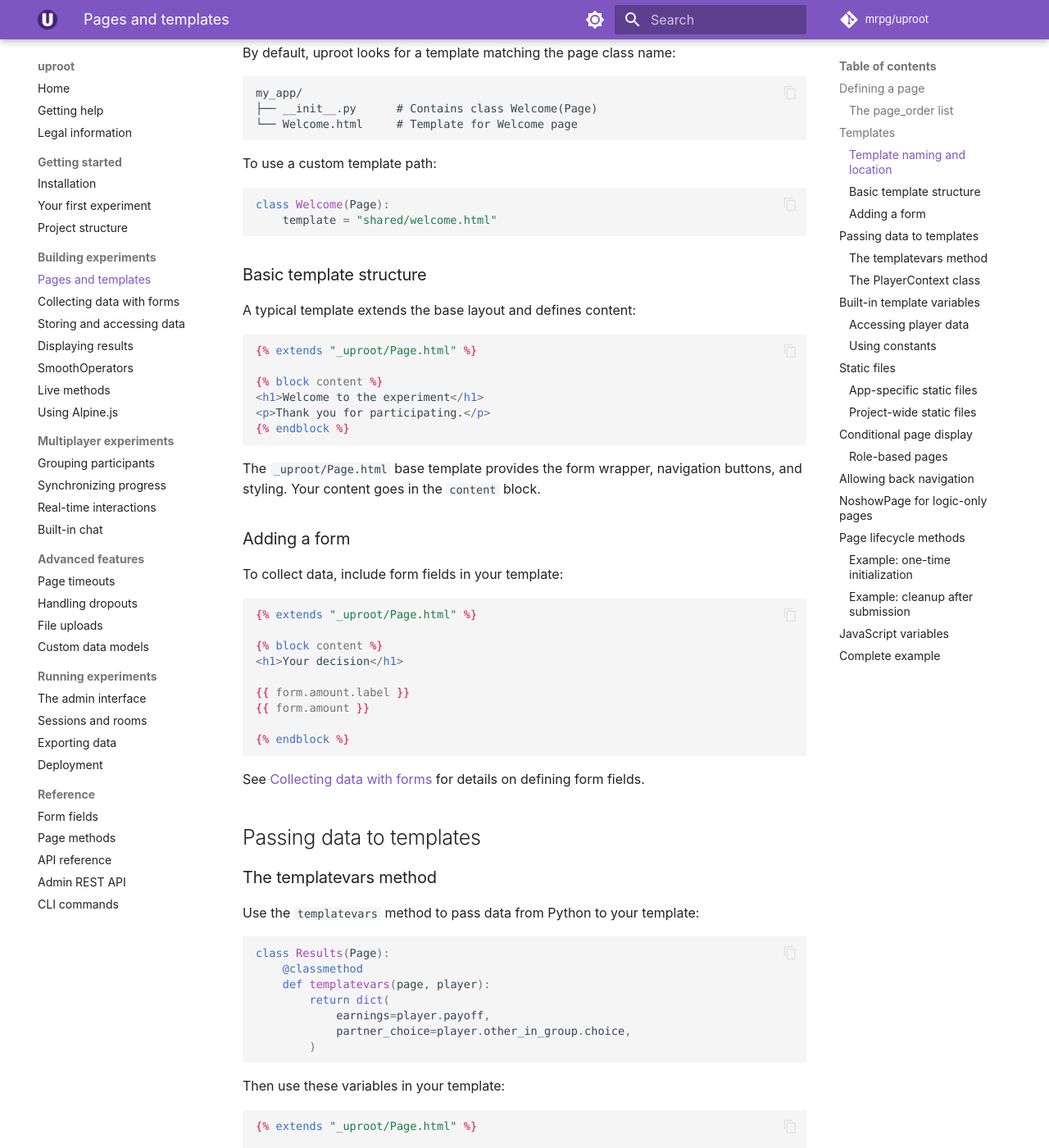
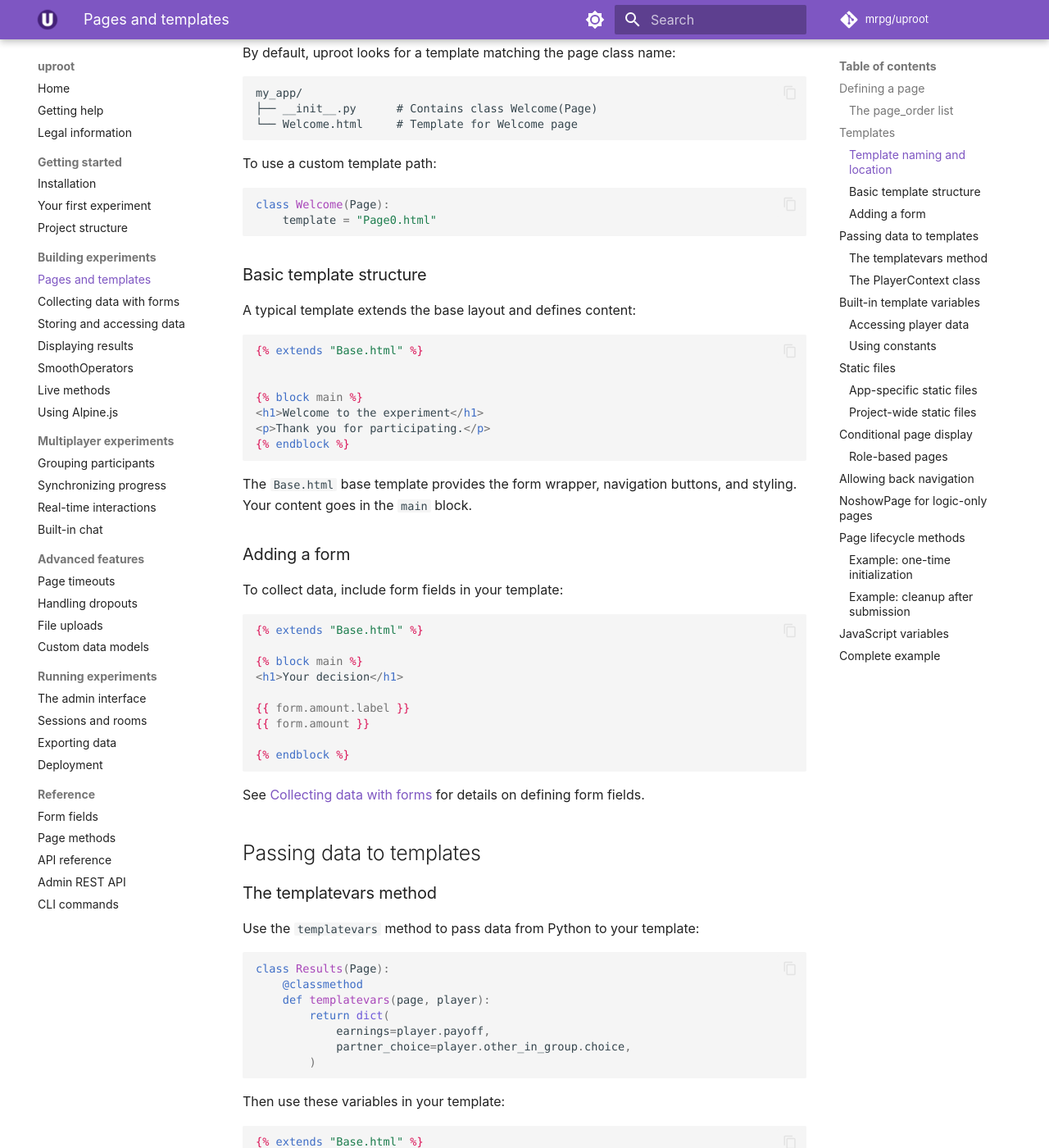
Before and after one commit to mrpg/uproot-docs, an MkDocs documentation site: the page built from docs/building/pages.md, in a window 1280 px wide and 1400 px high, scrolled down 1224 px. Shown: the whole window at 82% size. Built offline with MkDocs 1.6.1 and Material for MkDocs 9.7.7, drawn with Linux system fonts in a browser that asks for light colours; comment, search, counter and statistics services are not loaded; some of the changed text lies outside the part shown.

Commit message:
Fix blocks

````diff
--- a/docs/building/forms.md
+++ b/docs/building/forms.md
@@ -179,9 +179,9 @@ choice=RadioField(label="Pick one", choices=[...], layout="horizontal")
 Fields render automatically when you extend the base template:
 
 ```html+jinja
-{% extends "_uproot/Page.html" %}
+{% extends "Base.html" %}
 
-{% block content %}
+{% block main %}
 <h1>Survey</h1>
 {{ fields() }}
 {% endblock %}
@@ -190,7 +190,7 @@ Fields render automatically when you extend the base template:
 To render fields individually with custom layout:
 
 ```html+jinja
-{% block content %}
+{% block main %}
 <div class="row">
     <div class="col-6">{{ field(form.age) }}</div>
     <div class="col-6">{{ field(form.income) }}</div>
--- a/docs/building/pages.md
+++ b/docs/building/pages.md
@@ -57,7 +57,7 @@ To use a custom template path:
 
 ```python
 class Welcome(Page):
-    template = "shared/welcome.html"
+    template = "Page0.html"
 ```
 
 ### Basic template structure
@@ -65,24 +65,25 @@ class Welcome(Page):
 A typical template extends the base layout and defines content:
 
 ```html+jinja
-{% extends "_uproot/Page.html" %}
+{% extends "Base.html" %}
 
-{% block content %}
+
+{% block main %}
 <h1>Welcome to the experiment</h1>
 <p>Thank you for participating.</p>
 {% endblock %}
 ```
 
-The `_uproot/Page.html` base template provides the form wrapper, navigation buttons, and styling. Your content goes in the `content` block.
+The `Base.html` base template provides the form wrapper, navigation buttons, and styling. Your content goes in the `main` block.
 
 ### Adding a form
 
 To collect data, include form fields in your template:
 
 ```html+jinja
-{% extends "_uproot/Page.html" %}
+{% extends "Base.html" %}
 
-{% block content %}
+{% block main %}
 <h1>Your decision</h1>
 
 {{ form.amount.label }}
@@ -112,9 +113,9 @@ class Results(Page):
 Then use these variables in your template:
 
 ```html+jinja
-{% extends "_uproot/Page.html" %}
+{% extends "Base.html" %}
 
-{% block content %}
+{% block main %}
 <h1>Results</h1>
 <p>You earned {{ earnings }} points.</p>
 <p>Your partner chose: {{ partner_choice }}</p>
@@ -366,9 +367,9 @@ class Offer(Page):
 ```
 
 ```html+jinja
-{% extends "_uproot/Page.html" %}
+{% extends "Base.html" %}
 
-{% block content %}
+{% block main %}
 <h1>Make an offer</h1>
 
 <p>You have {{ endowment }} points to split with {{ partner }}.</p>
````
Also changed, not shown: CLAUDE.md (+1 -1 lines).
